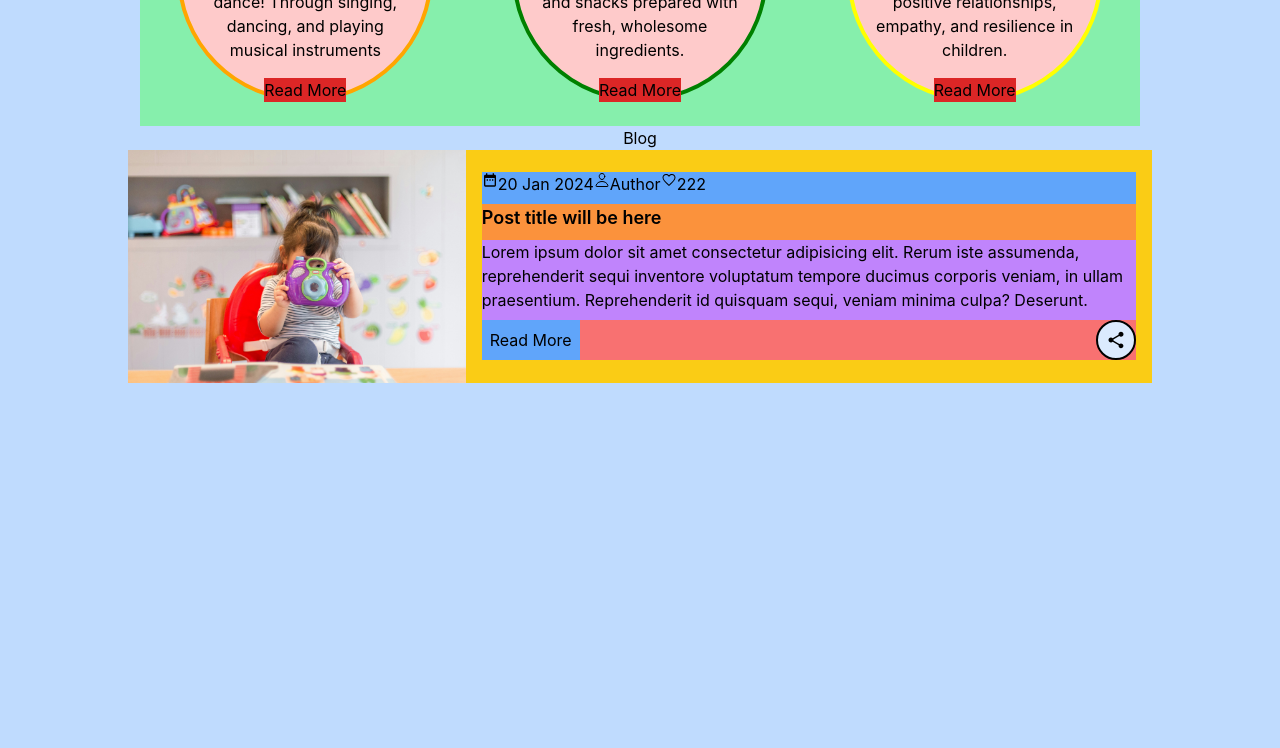
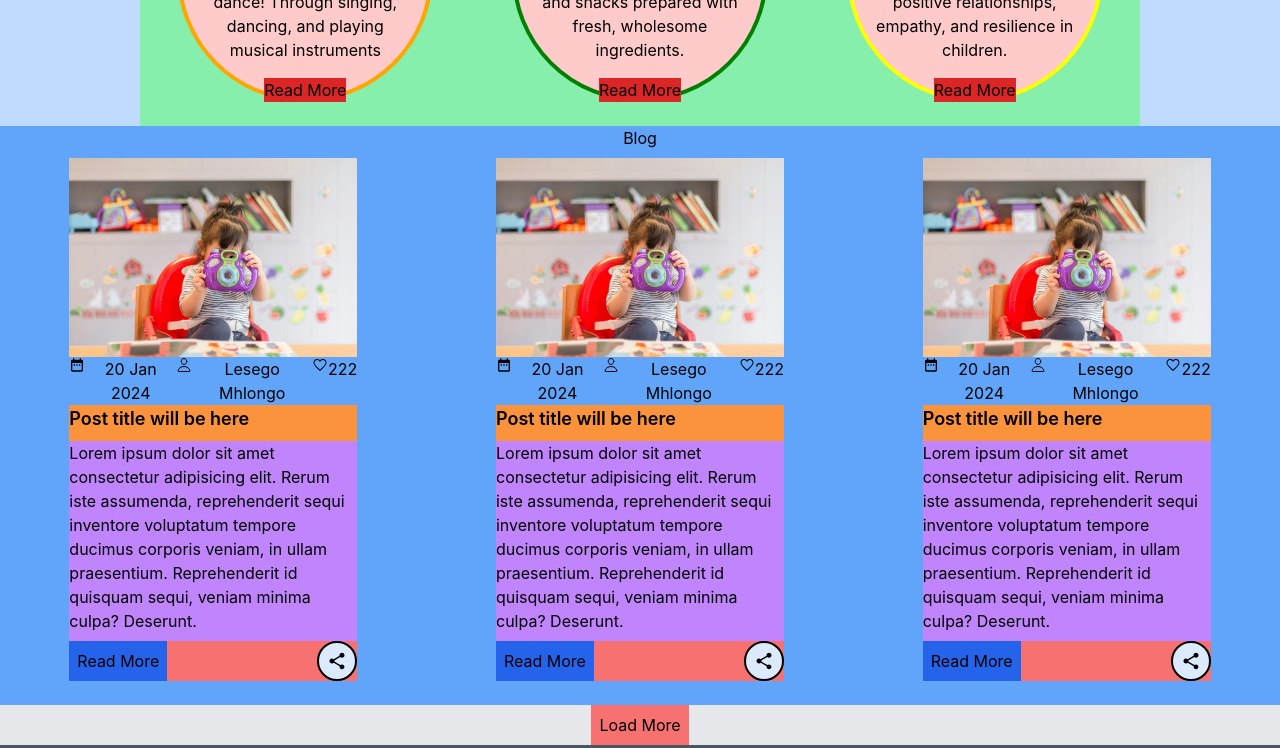
Before and after one commit to LesegoLSG/DayCare-Web, a React (Create React App) app in the folder FrontEnd/: page / in a window 1280 px wide. Shown: the part 1860-2608 px from the top of the page. Built offline with nearby package versions, Linux system fonts and the light colour scheme.

Commit message:
Changed the blog cards

```diff
--- a/FrontEnd/src/Components/Blog/Blog.js
+++ b/FrontEnd/src/Components/Blog/Blog.js
@@ -1,14 +1,49 @@
-import React from 'react'
-import BlogCard from './BlogCard'
+import React, { useState } from 'react';
+import BlogCard from './BlogCard';
+import blogData from './BlogData';
 
 const Blog = () => {
+    const [visibleBlogs, setVisibleBlogs] = useState(3);
+    const [showReadLess, setShowReadLess] = useState(false);
+
+    const showMoreBlogs = () => {
+        setVisibleBlogs((prevValue) => prevValue + 3);
+        setShowReadLess(true);
+    };
+
+    const showLessBlogs = () => {
+        setVisibleBlogs(3);
+        setShowReadLess(false);
+    }
+
     return (
-        <div className="bg-blue-200 w-full h-screen" id="blog">
+        <div className="bg-blue-400 w-full h-auto" id="blog">
             <div className="flex justify-center items-center">
                 <h1>Blog</h1>
             </div>
-            <div className="flex justify-center items-center">
-                <BlogCard />
+            <div className="grid grid-cols-1 md:grid-cols-3 justify-center items-center">
+                {
+                    blogData.slice(0, visibleBlogs).map((myBlogData, index) => (
+                        <BlogCard key={index} singleBlog={myBlogData} />
+                    ))
+                }
+
+            </div>
+            <div className="bg-gray-200 w-full flex justify-center items-center mt-4">
+                {visibleBlogs < blogData.length &&
+                    <button
+                        className="bg-red-400 p-2"
+                        onClick={showMoreBlogs}>
+                        Load More
+                    </button>
+                }
+                {visibleBlogs === blogData.length && showReadLess &&
+                    <button
+                        className="bg-red-400 p-2"
+                        onClick={showLessBlogs}>
+                        Load Less
+                    </button>
+                }
             </div>
         </div>
     )
--- a/FrontEnd/src/Components/Blog/BlogCard.js
+++ b/FrontEnd/src/Components/Blog/BlogCard.js
@@ -5,19 +5,20 @@ import { IoPersonOutline } from "react-icons/io5";
 import { IoMdHeartEmpty } from "react-icons/io";
 import { IoMdShare } from "react-icons/io";
 
-const BlogCard = () => {
+const BlogCard = ({ singleBlog }) => {
+    const { id, image, title, briefDescription, date, author, reactions } = singleBlog;
     return (
 
-        <div className="bg-red-600 w-[80%] h-auto flex flex-col  md:flex-row">
+        <div className="bg-red-600 w-[18rem] h-auto flex flex-col mx-auto my-2">
             {/* Card Image */}
-            <div className="bg-green-200 w-full h-[50%] md:w-[50%]">
-                <img className="w-full h-[100%] " src={Image2} />
+            <div className="bg-green-200 w-full h-auto ">
+                <img className="" src={image} />
             </div>
             {/* Card content */}
-            <div className="bg-yellow-400 w-full h-[50%] md:h-auto flex flex-col justify-center items-center md:pl-4 md:pr-4">
+            <div className="bg-yellow-400 w-full h-auto  md:h-auto flex flex-col justify-center items-center ">
 
                 {/* icon text */}
-                <div className="bg-blue-400 w-full auto flex flex-row justify-start items-start pb-2 ">
+                <div className="bg-blue-400 w-full  h-auto flex flex-row justify-start items-start ">
                     <div className="flex flex-row justify-start items-start ">
                         <span><MdDateRange /></span>
                         <span>20 Jan 2024</span>
@@ -25,7 +26,7 @@ const BlogCard = () => {
 
                     <div className="flex flex-row justify-start items-start">
                         <span><IoPersonOutline /></span>
-                        <span>Author</span>
+                        <span>{author}</span>
                     </div>
                     <div className="flex flex-row justify-start items-start">
                         <span><IoMdHeartEmpty /></span>
@@ -44,7 +45,7 @@ const BlogCard = () => {
                 </div>
                 {/* controls */}
                 <div className="bg-red-400 w-full h-auto flex justify-between items-center">
-                    <button className="bg-blue-400 p-2">
+                    <button className="bg-blue-600 p-2">
                         Read More
                     </button>
                     <div className="bg-blue-100 rounded-full p-2 border-2 border-black cursor-pointer">
--- a/FrontEnd/src/Components/Blog/BlogData.js
+++ b/FrontEnd/src/Components/Blog/BlogData.js
@@ -1,9 +1,58 @@
-
+import Image2 from '../../Assets/Image2.jpg';
 const blogData = [
     {
         id: 1,
-        image: '',
-
-
-    }
+        image: Image2,
+        title: "Post will go here",
+        briefDescription: 'Lorem ipsum dolor sit amet consectetur adipisicing elit. Rerum iste assumenda, reprehenderit sequi inventore voluptatum tempore ducimus corporis veniam, in ullam praesentium. Reprehenderit id quisquam sequi, veniam minima culpa? Deserunt.',
+        date: '20 Jan 2024',
+        author: "Lesego Mhlongo",
+        reactions: 22
+    },
+    {
+        id: 2,
+        image: Image2,
+        title: "Post will go here",
+        briefDescription: 'Lorem ipsum dolor sit amet consectetur adipisicing elit. Rerum iste assumenda, reprehenderit sequi inventore voluptatum tempore ducimus corporis veniam, in ullam praesentium. Reprehenderit id quisquam sequi, veniam minima culpa? Deserunt.',
+        date: '20 Jan 2024',
+        author: "Lesego Mhlongo",
+        reactions: 22
+    },
+    {
+        id: 3,
+        image: Image2,
+        title: "Post will go here",
+        briefDescription: 'Lorem ipsum dolor sit amet consectetur adipisicing elit. Rerum iste assumenda, reprehenderit sequi inventore voluptatum tempore ducimus corporis veniam, in ullam praesentium. Reprehenderit id quisquam sequi, veniam minima culpa? Deserunt.',
+        date: '20 Jan 2024',
+        author: "Lesego Mhlongo",
+        reactions: 22
+    },
+    {
+        id: 4,
+        image: Image2,
+        title: "Post will go here",
+        briefDescription: 'Lorem ipsum dolor sit amet consectetur adipisicing elit. Rerum iste assumenda, reprehenderit sequi inventore voluptatum tempore ducimus corporis veniam, in ullam praesentium. Reprehenderit id quisquam sequi, veniam minima culpa? Deserunt.',
+        date: '20 Jan 2024',
+        author: "Lesego Mhlongo",
+        reactions: 22
+    },
+    {
+        id: 5,
+        image: Image2,
+        title: "Post will go here",
+        briefDescription: 'Lorem ipsum dolor sit amet consectetur adipisicing elit. Rerum iste assumenda, reprehenderit sequi inventore voluptatum tempore ducimus corporis veniam, in ullam praesentium. Reprehenderit id quisquam sequi, veniam minima culpa? Deserunt.',
+        date: '20 Jan 2024',
+        author: "Lesego Mhlongo",
+        reactions: 22
+    },
+    {
+        id: 6,
+        image: Image2,
+        title: "Post will go here",
+        briefDescription: 'Lorem ipsum dolor sit amet consectetur adipisicing elit. Rerum iste assumenda, reprehenderit sequi inventore voluptatum tempore ducimus corporis veniam, in ullam praesentium. Reprehenderit id quisquam sequi, veniam minima culpa? Deserunt.',
+        date: '20 Jan 2024',
+        author: "Lesego Mhlongo",
+        reactions: 22
+    },
 ]
+export default blogData;
```
